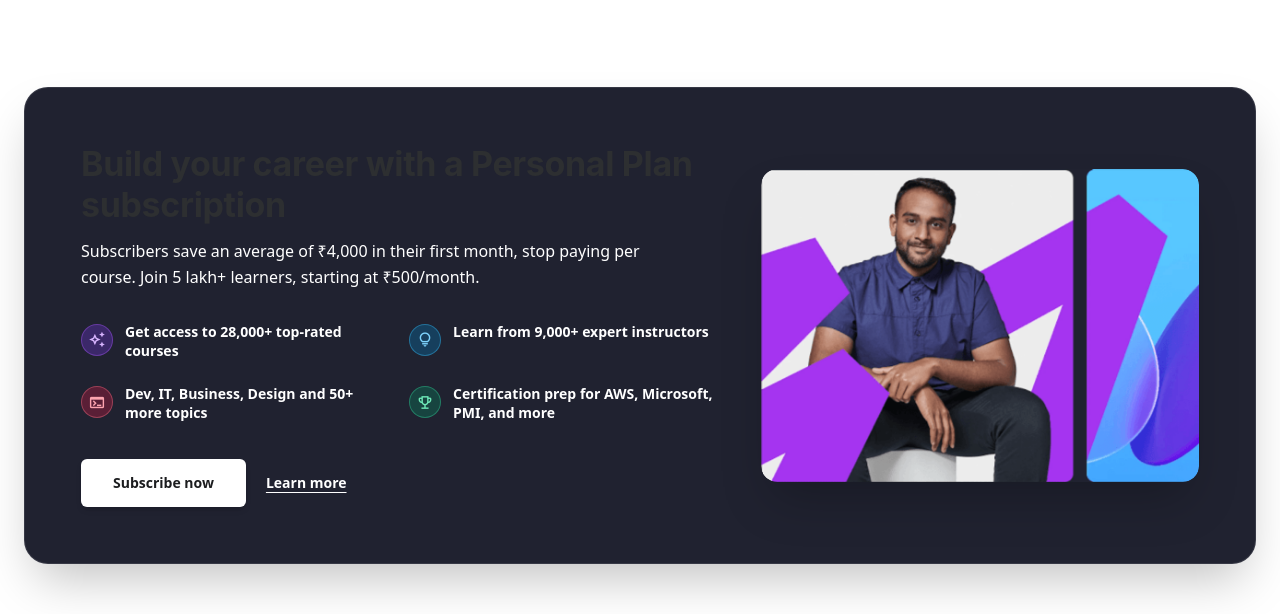
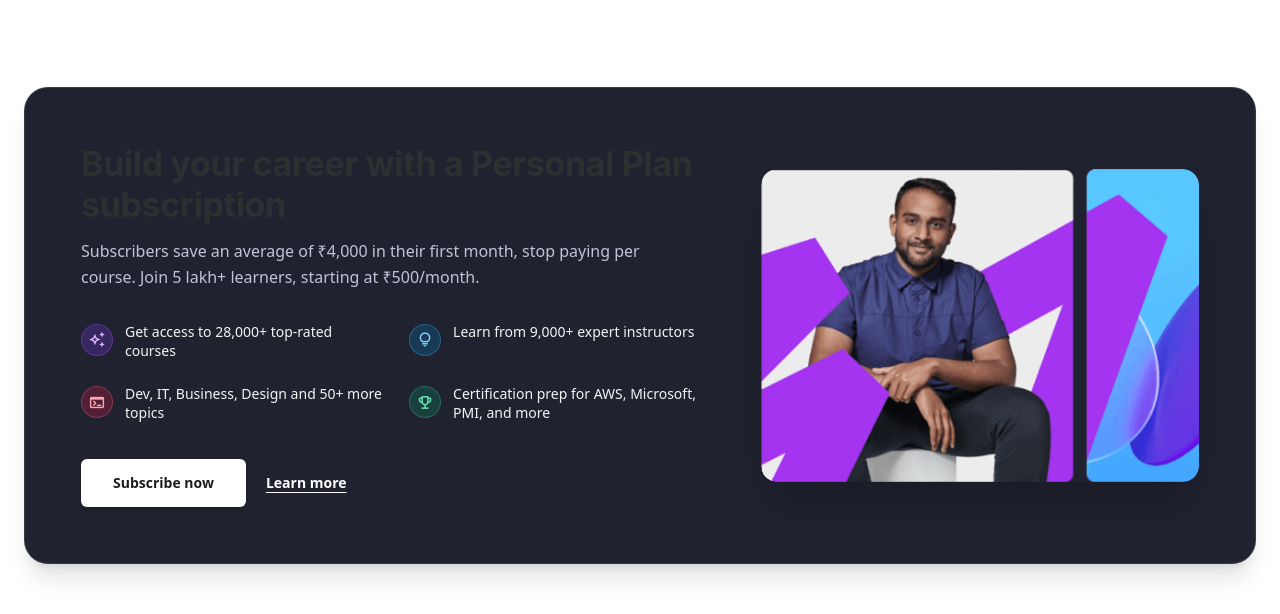
Before and after one commit to piyushshri253-arch/lms, a Next.js app: page / in a window 1280 px wide. Shown: the part 1518-2132 px from the top of the page. Built offline with nearby package versions, Linux system fonts and the light colour scheme; no server answers; the database is empty.

Commit message:
revert: restore Personal Plan subscription section to original styling from commit 5822f60

```diff
--- a/src/components/landing/UdemyPersonalPlanSection.tsx
+++ b/src/components/landing/UdemyPersonalPlanSection.tsx
@@ -8,59 +8,59 @@ export const UdemyPersonalPlanSection: React.FC = () => {
   return (
     <section className="w-full bg-white py-6 md:py-10">
       <div className="max-w-[1340px] mx-auto px-4 sm:px-6">
-        {/* Dark Feature Card with Pure White Typography */}
-        <div className="relative w-full bg-[#202230] rounded-2xl md:rounded-3xl p-6 sm:p-10 lg:p-14 overflow-hidden border border-white/10 shadow-2xl">
+        {/* Dark Feature Card Billboard */}
+        <div className="relative w-full bg-[#202230] rounded-2xl md:rounded-3xl p-6 sm:p-10 lg:p-14 overflow-hidden text-white shadow-xl border border-white/10">
           <div className="grid grid-cols-1 lg:grid-cols-12 gap-8 lg:gap-12 items-center">
             {/* Left Content Column */}
             <div className="lg:col-span-7 flex flex-col justify-center">
-              {/* Main Headline in Pure White */}
+              {/* Main Headline */}
               <h2 className="text-2xl sm:text-3xl lg:text-[34px] font-black text-white tracking-tight leading-[1.2] mb-3">
                 Build your career with a Personal Plan subscription
               </h2>
 
-              {/* Subtitle in Pure Bright White */}
-              <p className="text-white text-sm sm:text-base leading-relaxed mb-8 max-w-xl font-normal">
+              {/* Value Proposition Subtitle */}
+              <p className="text-[#c1c4d6] text-sm sm:text-base leading-relaxed mb-8 max-w-xl">
                 Subscribers save an average of ₹4,000 in their first month, stop paying per course. Join 5 lakh+ learners, starting at ₹500/month.
               </p>
 
-              {/* 4 Feature Points in 2x2 Grid with Pure White Text */}
+              {/* 4 Feature Points in 2x2 Grid */}
               <div className="grid grid-cols-1 sm:grid-cols-2 gap-y-6 gap-x-6 mb-9">
                 {/* Feature 1: Course Access */}
                 <div className="flex items-start gap-3">
-                  <div className="w-8 h-8 rounded-full bg-[#7c3aed]/30 text-[#d8b4fe] flex items-center justify-center shrink-0 border border-[#a855f7]/40 mt-0.5">
+                  <div className="w-8 h-8 rounded-full bg-[#7c3aed]/25 text-[#d8b4fe] flex items-center justify-center shrink-0 border border-[#a855f7]/30 mt-0.5">
                     <Icon name="auto_awesome" size={17} />
                   </div>
-                  <span className="text-xs sm:text-sm font-semibold text-white leading-snug">
+                  <span className="text-xs sm:text-sm font-medium text-white/95 leading-snug">
                     Get access to 28,000+ top-rated courses
                   </span>
                 </div>
 
                 {/* Feature 2: Expert Instructors */}
                 <div className="flex items-start gap-3">
-                  <div className="w-8 h-8 rounded-full bg-[#0284c7]/30 text-[#7dd3fc] flex items-center justify-center shrink-0 border border-[#38bdf8]/40 mt-0.5">
+                  <div className="w-8 h-8 rounded-full bg-[#0284c7]/25 text-[#7dd3fc] flex items-center justify-center shrink-0 border border-[#38bdf8]/30 mt-0.5">
                     <Icon name="lightbulb" size={17} />
                   </div>
-                  <span className="text-xs sm:text-sm font-semibold text-white leading-snug">
+                  <span className="text-xs sm:text-sm font-medium text-white/95 leading-snug">
                     Learn from 9,000+ expert instructors
                   </span>
                 </div>
 
                 {/* Feature 3: Topics Variety */}
                 <div className="flex items-start gap-3">
-                  <div className="w-8 h-8 rounded-full bg-[#e11d48]/30 text-[#fda4af] flex items-center justify-center shrink-0 border border-[#fb7185]/40 mt-0.5">
+                  <div className="w-8 h-8 rounded-full bg-[#e11d48]/25 text-[#fda4af] flex items-center justify-center shrink-0 border border-[#fb7185]/30 mt-0.5">
                     <Icon name="terminal" size={17} />
                   </div>
-                  <span className="text-xs sm:text-sm font-semibold text-white leading-snug">
+                  <span className="text-xs sm:text-sm font-medium text-white/95 leading-snug">
                     Dev, IT, Business, Design and 50+ more topics
                   </span>
                 </div>
 
                 {/* Feature 4: Certifications */}
                 <div className="flex items-start gap-3">
-                  <div className="w-8 h-8 rounded-full bg-[#059669]/30 text-[#6ee7b7] flex items-center justify-center shrink-0 border border-[#34d399]/40 mt-0.5">
+                  <div className="w-8 h-8 rounded-full bg-[#059669]/25 text-[#6ee7b7] flex items-center justify-center shrink-0 border border-[#34d399]/30 mt-0.5">
                     <Icon name="emoji_events" size={17} />
                   </div>
-                  <span className="text-xs sm:text-sm font-semibold text-white leading-snug">
+                  <span className="text-xs sm:text-sm font-medium text-white/95 leading-snug">
                     Certification prep for AWS, Microsoft, PMI, and more
                   </span>
                 </div>
@@ -70,14 +70,14 @@ export const UdemyPersonalPlanSection: React.FC = () => {
               <div className="flex flex-col sm:flex-row sm:items-center gap-5">
                 <Link
                   href="/courses"
-                  className="inline-flex items-center justify-center px-8 py-3.5 bg-white text-[#1c1d1f] hover:bg-gray-100 font-extrabold text-sm rounded-md transition-all shadow-md active:scale-[0.98] cursor-pointer"
+                  className="inline-flex items-center justify-center px-8 py-3.5 bg-white text-[#1c1d1f] hover:bg-[#f3f4f6] font-extrabold text-sm rounded-md transition-all shadow-md active:scale-[0.98] cursor-pointer"
                 >
                   Subscribe now
                 </Link>
 
                 <Link
                   href="/courses"
-                  className="text-sm font-bold text-white hover:text-purple-200 underline underline-offset-4 transition-colors cursor-pointer"
+                  className="text-sm font-bold text-white hover:text-purple-300 underline underline-offset-4 transition-colors cursor-pointer"
                 >
                   Learn more
                 </Link>
```
